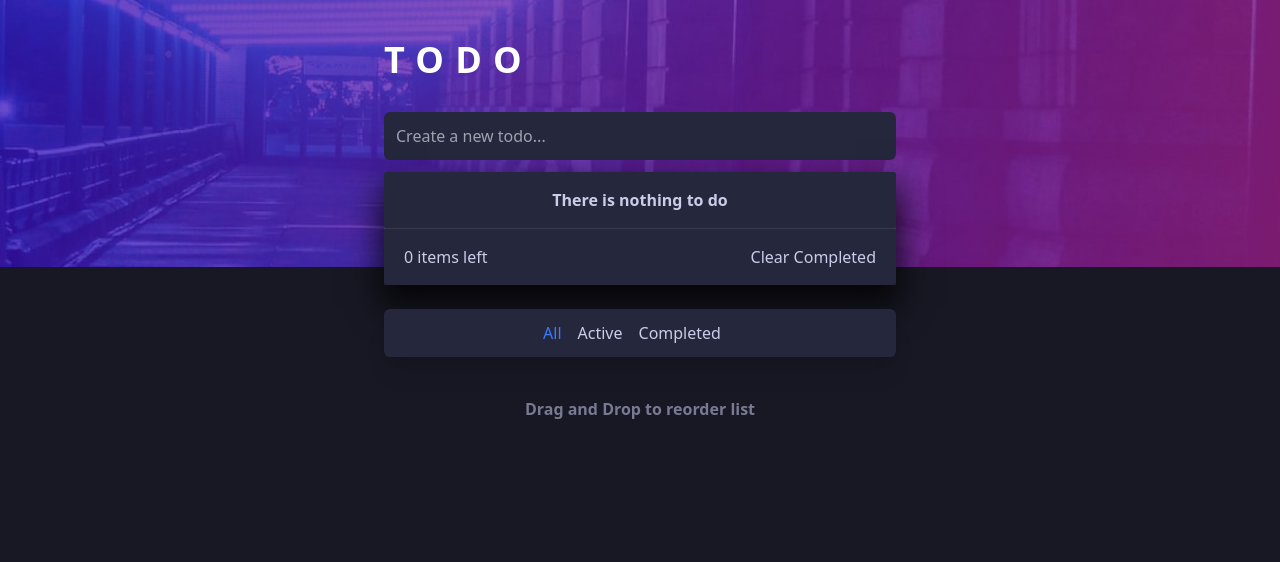
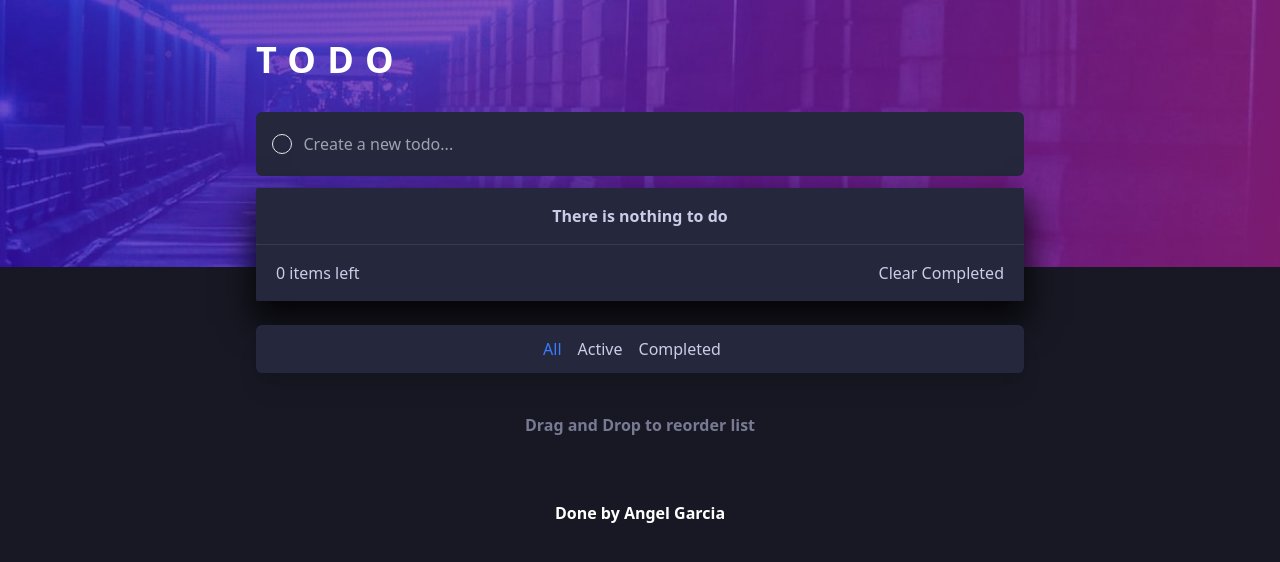
Before and after one commit to angeldev07/todo-app, an Angular app: page / in a window 1280 px wide. Shown: the top 562 px of the page. Built offline with nearby package versions, Linux system fonts and the light colour scheme.

Commit message:
Añadido creditos y mejorado algunas cosas como el input y el ancho del componente list

```diff
--- a/src/app/app.component.html
+++ b/src/app/app.component.html
@@ -4,7 +4,7 @@
              src="assets/images/bg-desktop-dark.jpg"
              alt="fondo " />
     </div>
-    <div class="absolute top-10  w-[95%] max-w-lg mx-auto">
+    <div class="absolute top-10  w-[95%] max-w-3xl mx-auto">
         <app-todo-list></app-todo-list>
     </div>
 </div>
--- a/src/app/to-do/components/input-job/input-job.component.html
+++ b/src/app/to-do/components/input-job/input-job.component.html
@@ -1,2 +1,9 @@
-<input type="text" placeholder="Create a new todo..." [(ngModel)]="value" (keyup.enter)="saveJob()"
-       class="block w-full p-3 rounded-md bg-item-dark outline-none" >
+<div class="flex items-center rounded-md bg-item-dark px-4 py-2">
+       <button  class=" check rounded-full w-5 h-5 mx-auto hover:border-[#c058f3] transition-colors"
+                [ngClass]="!done? 'border':'bg-gradient-to-r from-[#57ddff] to-[#c058f3]'"
+                (click)="changeState()">
+                <img class="mx-auto" *ngIf="done" src="assets/images/icon-check.svg" alt="icono de check">
+       </button>
+       <input type="text" placeholder="Create a new todo..." [(ngModel)]="value" (keyup.enter)="saveJob()"
+              class="block w-full p-3 rounded-md bg-item-dark outline-none" >
+</div>
--- a/src/app/to-do/components/input-job/input-job.component.ts
+++ b/src/app/to-do/components/input-job/input-job.component.ts
@@ -11,13 +11,18 @@ export class InputJobComponent {
 
   @Output() jobToDo: EventEmitter<Job> = new EventEmitter<Job>();;
   value = ''
+  done = false;
 
   saveJob() {
     if(this.value.trim().length === 0)
       return
 
-    this.jobToDo.emit({description: this.value, done: false})
+    this.jobToDo.emit({description: this.value, done: this.done})
     this.value = ''
+    this.done = false;
+  }
+  changeState(){
+    this.done = ! this.done
   }
 
 }
--- a/src/app/to-do/components/job/job.component.html
+++ b/src/app/to-do/components/job/job.component.html
@@ -3,7 +3,7 @@
         <button  class=" check mr-3 rounded-full w-5 h-5 hover:border-[#c058f3] transition-colors"
                 [ngClass]="!job.done? 'border':'bg-gradient-to-r from-[#57ddff] to-[#c058f3]'"
                 (click)="changeState()">
-            <img class="mx-auto" *ngIf="job!.done" src="assets/images/icon-check.svg" alt="">
+            <img class="mx-auto" *ngIf="job!.done" src="assets/images/icon-check.svg" alt="icono de check">
         </button>
         <span [ngClass]="job.done ? 'line-through':''" > {{ job.description }}</span>
     </div>
--- a/src/app/to-do/components/job/job.component.ts
+++ b/src/app/to-do/components/job/job.component.ts
@@ -9,13 +9,16 @@ import { Job } from '../../interfaces/job.interface';
 })
 export class JobComponent {
   @Input() job! : Job;
-  @Output() delete : EventEmitter<Job> = new EventEmitter();
+  @Output() delete : EventEmitter<boolean> = new EventEmitter();
 
   eliminar() {
-    this.delete.emit(this.job);
+    // si emito true es para eliminar
+    this.delete.emit(true);
   }
 
   changeState() {
     this.job.done = ! this.job.done
+    // si emito false, es para actualizar el localstorage
+    this.delete.emit(false);
   }
 }
--- a/src/app/to-do/components/todo-list/todo-list.component.html
+++ b/src/app/to-do/components/todo-list/todo-list.component.html
@@ -14,9 +14,9 @@
             <div *ngIf="Jobs.length > 0; else loggedOut "
                 cdkDropList (cdkDropListDropped)="drop($event)"
                 class="listCont bg-item-dark" >
-                <div cdkDrag *ngFor="let job of Jobs"
+                <div cdkDrag *ngFor="let job of Jobs; index as i"
                      class="itemDrag bg-item-dark p-4 border-[#393a4c] border-b-[1px] rounded-sm text-color-dark" >
-                    <app-job  [job]="job" (delete)="delete($event) " ></app-job>
+                    <app-job  [job]="job" (delete)="delete($event ? i: -1) " ></app-job>
                 </div>
             </div>
             <ng-template #loggedOut>
@@ -47,3 +47,6 @@
     </div>
 
 </div>
+<footer>
+    <p class="text-center mt-16 text-white font-bold">Done by <a class="hover:text-gray-400 transition-colors" href="https://github.com/angeldev07">Angel Garcia</a></p>
+</footer>
--- a/src/app/to-do/components/todo-list/todo-list.component.ts
+++ b/src/app/to-do/components/todo-list/todo-list.component.ts
@@ -1,5 +1,5 @@
 import { CdkDragDrop, moveItemInArray } from '@angular/cdk/drag-drop';
-import { Component } from '@angular/core';
+import { Component, OnInit } from '@angular/core';
 import { Job } from '../../interfaces/job.interface';
 
 @Component({
@@ -33,12 +33,22 @@ import { Job } from '../../interfaces/job.interface';
     `
   ]
 })
-export class TodoListComponent {
+export class TodoListComponent implements OnInit{
 
   allJobList: Job[] = [];
-
   filterBtns: string[] = ['all','active','completed']
   selection = 'all';
+
+  ngOnInit(): void {
+    // Comprobamos si hay algo en el localStorage para cargarlo
+    if(localStorage.getItem('jobs'))
+      this.allJobList = JSON.parse(localStorage.getItem('jobs')!);
+
+    if(localStorage.getItem('filter')){
+      this.selection = localStorage.getItem('filter')!;
+
+    }
+  }
 
   get Jobs(){
     if(this.selection=='completed')
@@ -55,21 +65,26 @@ export class TodoListComponent {
   }
 
   addJob( job: Job ){
+    // Agregamos el trabajo a la lista
     this.allJobList.push(job)
+    // agregamos al localStorage por si se recarga la lista
+    localStorage.setItem('jobs', JSON.stringify(this.allJobList))
   }
 
   changeToShow(value: string){
     this.selection = value
-    console.log(this.selection);
-
+    localStorage.setItem('filter', this.selection)
   }
 
   clear(){
     this.allJobList = this.allJobList.filter(job => !job.done)
+    localStorage.setItem('jobs', JSON.stringify(this.allJobList))
   }
 
-  delete( event:Job ) {
-    this.allJobList = this.allJobList.filter( job => job.description != event.description )
+  delete( index: number  ) {
+    if(index >= 0 )
+      this.allJobList.splice(index,1);
+    localStorage.setItem('jobs',JSON.stringify(this.allJobList))
   }
 
   drop( event: CdkDragDrop<Job[]> ){
```
